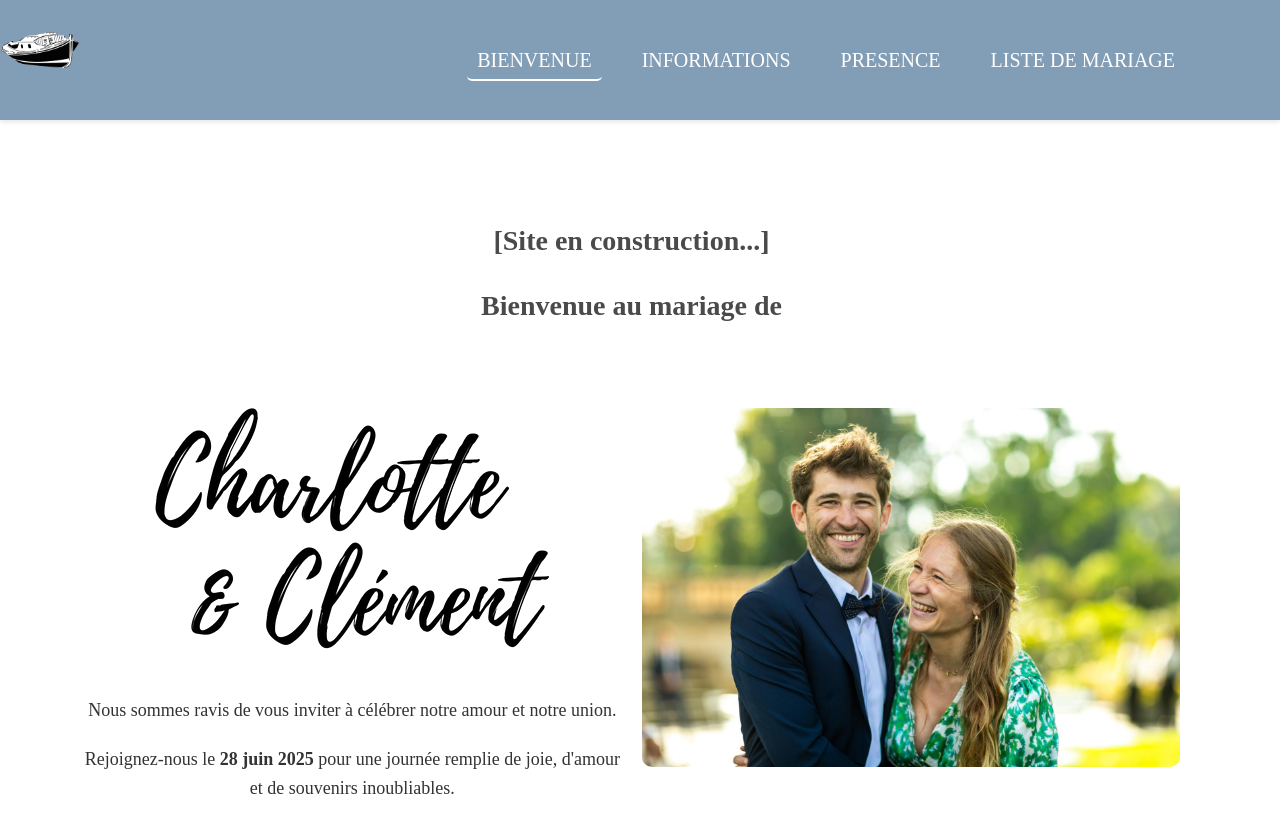
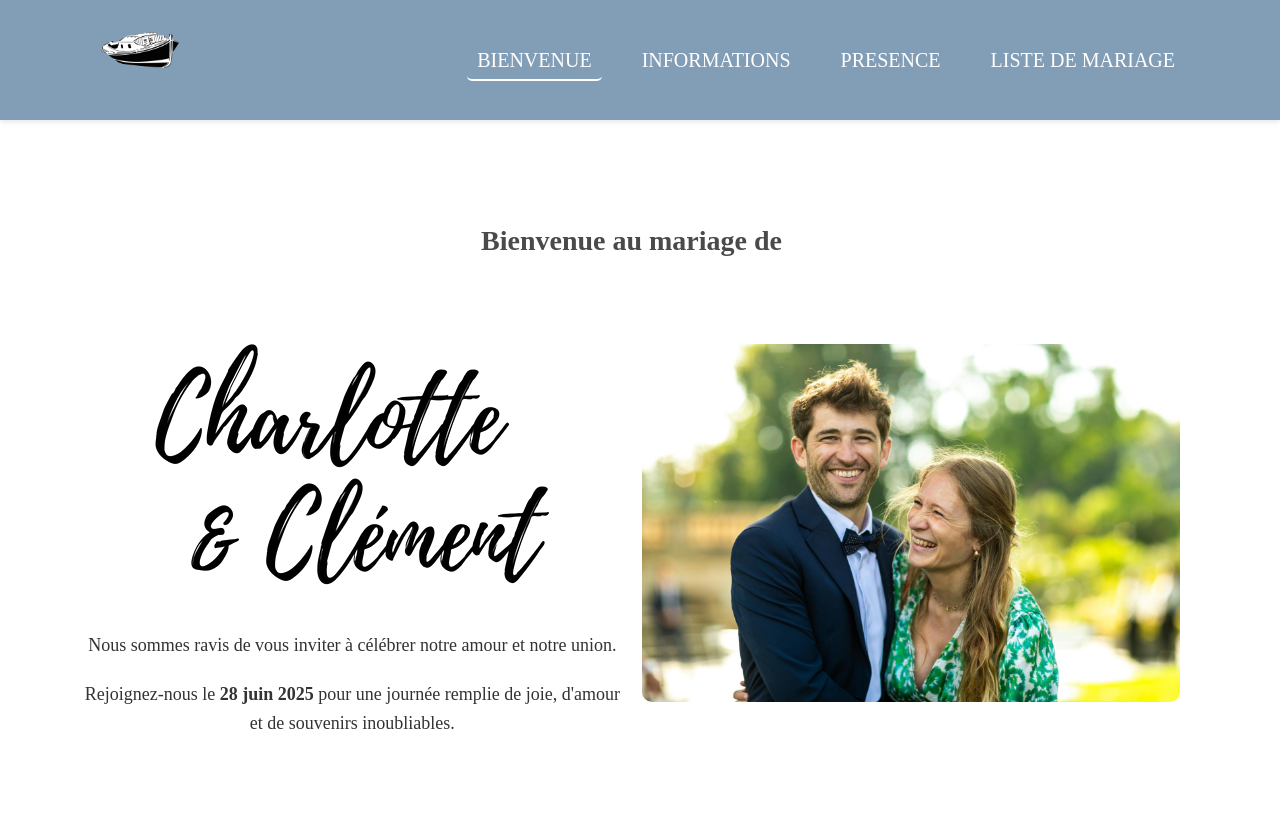
Before and after one commit to clementinefrei/mariage_cc, a plain HTML site: page index.html in a window 1280 px wide. After the commit the page ends 800 px from the top, so only its background shows below. Drawn offline with Linux system fonts and the light colour scheme.

Commit message:
small changes

```diff
--- a/index.html
+++ b/index.html
@@ -19,7 +19,6 @@
         </div>
     </nav>
     <div class="container home-header">
-        <h1>[Site en construction...]</h1>
         <h1>Bienvenue au mariage de </h1>
     </div>
     <div class="container home-container">
--- a/styles.css
+++ b/styles.css
@@ -62,6 +62,7 @@ img {
     height: 80px;
     object-fit: contain;
     padding: 0;
+    margin-left: 100px;
 }
 
 .nav-links {
```
